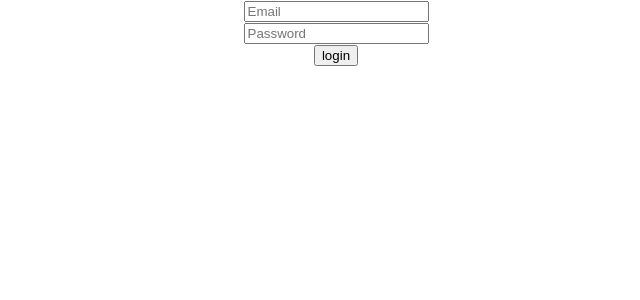
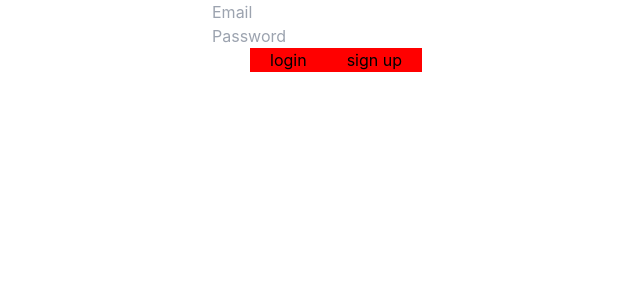
Before and after one commit to shams220/app, a React (Create React App) app: page / in a window 1280 px wide. Shown: the top 300 px of the page, without its empty margins (304-944 px from the left). Built offline with nearby package versions, Linux system fonts and the light colour scheme.

Commit message:
new commit

```diff
--- a/package.json
+++ b/package.json
@@ -13,6 +13,7 @@
     "react-dom": "^19.1.0",
     "react-router-dom": "^7.7.1",
     "react-scripts": "5.0.1",
+    "react-toastify": "^11.0.5",
     "router": "^2.2.0",
     "web-vitals": "^2.1.4"
   },
@@ -39,5 +40,10 @@
       "last 1 firefox version",
       "last 1 safari version"
     ]
+  },
+  "devDependencies": {
+    "autoprefixer": "^10.4.21",
+    "postcss": "^8.5.6",
+    "tailwindcss": "^3.4.17"
   }
 }
--- a/src/App.css
+++ b/src/App.css
@@ -1,3 +1,7 @@
+@tailwind base;
+@tailwind components;
+@tailwind utilities;
+
 .App {
   text-align: center;
 }
--- a/src/App.js
+++ b/src/App.js
@@ -1,9 +1,12 @@
 import logo from './logo.svg';
 import './App.css';
 import { Routes, Route } from 'react-router-dom';
-import Home from './pages/home';
-import Register from './pages/register';
-import Login from './pages/login';
+import Home from './pages/home/home';
+import Register from './pages/register/register';
+import Login from './pages/login/login';
+import { ToastContainer, toast } from 'react-toastify';
+import 'react-toastify/dist/ReactToastify.css';
+
 
 function App() {
   return (
@@ -13,6 +16,7 @@ function App() {
         <Route path='/home' element={<Home />} />
         <Route path='/register' element={<Register />} />
       </Routes>
+ <ToastContainer position="top-right" autoClose={3000} />
     </div>
   );
 }
--- /dev/null
+++ b/src/pages/login/login.css
@@ -0,0 +1,6 @@
+.loginBtn{
+    background-color:red;
+    padding-left:20px;
+    padding-right:20px;
+
+}
--- a/src/pages/login.js
+++ b/src/pages/login/login.js
@@ -1,12 +1,18 @@
 import React from "react";
 import { useState } from "react";
 import axios from 'axios';
+import './login.css';
 import { useNavigate } from "react-router-dom";
+import { ToastContainer,toast } from "react-toastify";
+
 const Login = () => {
 
      const [email, setEmail] = useState("");
       const [password, setPassword] = useState("");
     const navigate = useNavigate();
+    const regidterbtn=()=>{
+      navigate('/register')
+    }
       const loginHandler=async()=>{
         try{
             const userInputData = {email,password}
@@ -17,6 +23,7 @@ const Login = () => {
             localStorage.setItem('userToken',token);
               setEmail("");
             setPassword("")
+            // toast.succees("loginsuccessfull")
             navigate('/home');
         }catch(error){
             console.log("Error"+error.message);
@@ -24,13 +31,15 @@ const Login = () => {
       }
   return (
     <div >
-      <div>
+      <div className="">
         <div>
           <input
           value={email}
           onChange={(e)=>setEmail(e.target.value)}
           type="text"
-          placeholder="Email" />
+          placeholder="Email"
+          className=""
+          />
         </div>
         <div>
           <input
@@ -38,7 +47,8 @@ const Login = () => {
           onChange={(e)=>setPassword(e.target.value)}type="password" placeholder="Password" />
         </div>
         <div>
-          <button onClick={loginHandler}>login</button>
+          <button  className="loginBtn" onClick={loginHandler}>login</button>
+          <button className="loginBtn" onClick={regidterbtn}>sign up</button>
         </div>
       </div>
     </div>
--- /dev/null
+++ b/tailwind.config.js
@@ -0,0 +1,10 @@
+/** @type {import('tailwindcss').Config} */
+module.exports = {
+  content: [
+    "./src/**/*.{js,jsx,ts,tsx}",
+  ],
+  theme: {
+    extend: {},
+  },
+  plugins: [],
+}
```
Also changed, not shown: src/pages/home/home.css (added), src/pages/home/home.js (renamed from src/pages/home.js), src/pages/register/register.js (renamed from src/pages/register.js), 1 other file (tests, documents, lock files or other folders).
